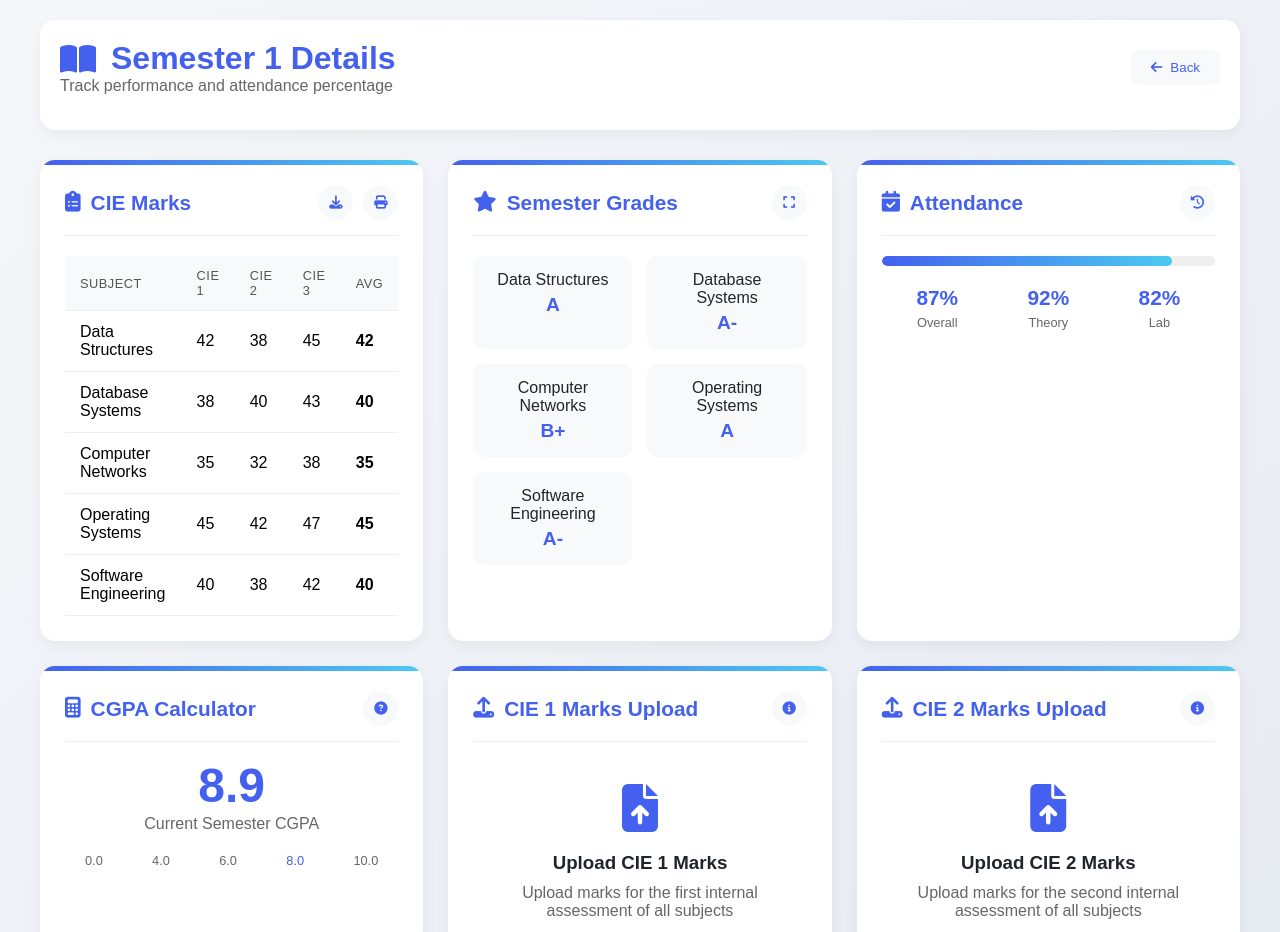
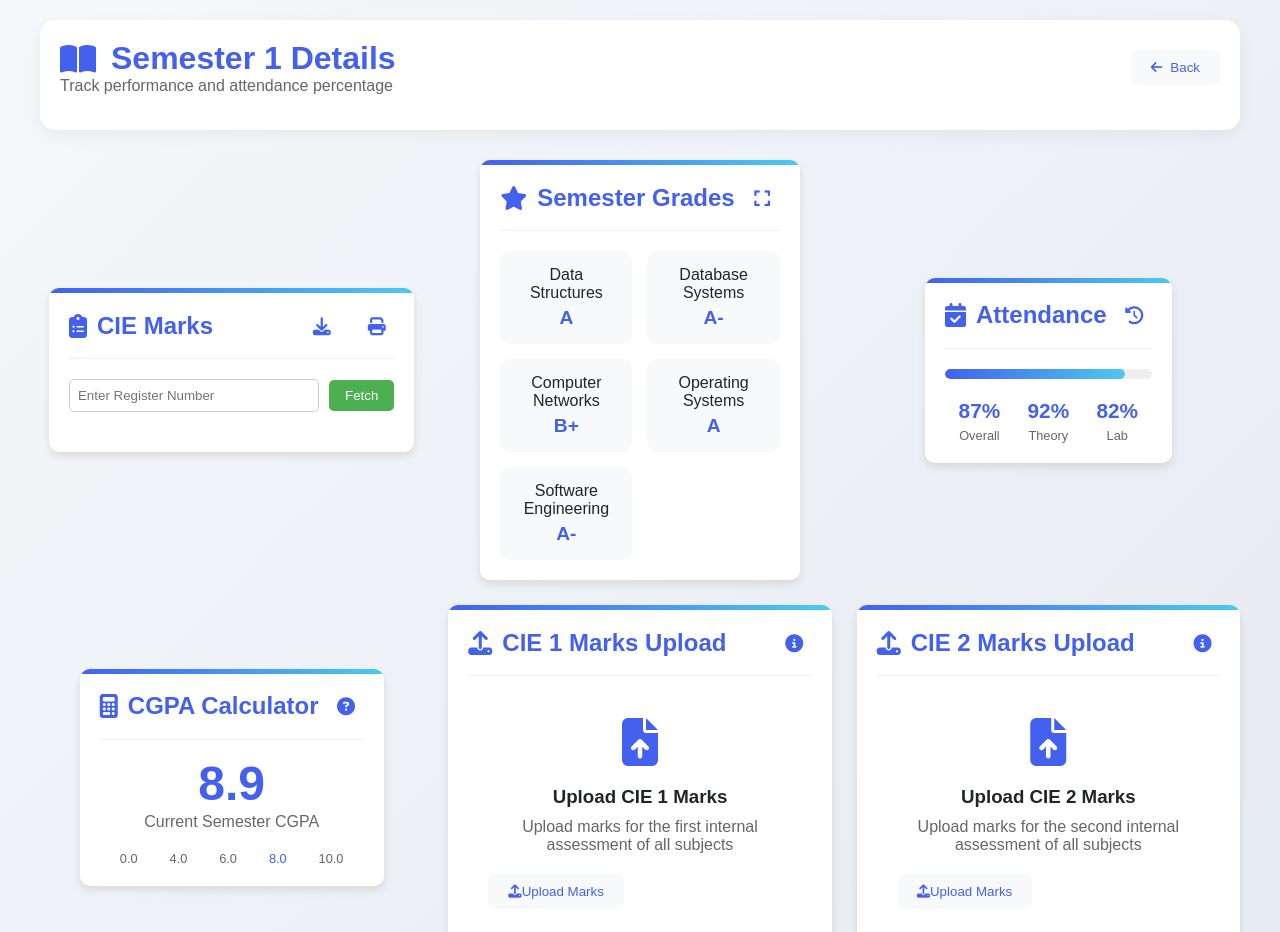
Before and after one commit to Lokesh-1910/student-management, a website: page public/semester1.html in a window 1280 px wide. Shown: the top 932 px of the page. Drawn offline with Linux system fonts and the light colour scheme.

Commit message:
next commit

```diff
--- a/public/semester1.html
+++ b/public/semester1.html
@@ -1,5 +1,6 @@
 <!DOCTYPE html>
 <html lang="en">
+
 <head>
   <meta charset="UTF-8">
   <meta name="viewport" content="width=device-width, initial-scale=1.0">
@@ -159,7 +160,8 @@
       margin-top: 15px;
     }
 
-    .marks-table th, .marks-table td {
+    .marks-table th,
+    .marks-table td {
       padding: 12px 15px;
       text-align: left;
       border-bottom: 1px solid #eee;
@@ -299,7 +301,8 @@
         gap: 15px;
       }
 
-      .marks-table th, .marks-table td {
+      .marks-table th,
+      .marks-table td {
         padding: 10px;
       }
     }
@@ -314,13 +317,102 @@
         opacity: 0;
         transform: translateY(20px);
       }
+
       to {
         opacity: 1;
         transform: translateY(0);
       }
     }
+
+    body {
+      font-family: Arial, sans-serif;
+      padding: 20px;
+      background-color: #f9f9f9;
+    }
+
+    .card {
+      background: white;
+      padding: 20px;
+      border-radius: 10px;
+      box-shadow: 0 4px 8px rgba(0, 0, 0, 0.1);
+      max-width: 900px;
+      margin: auto;
+    }
+
+    .card-header {
+      display: flex;
+      justify-content: space-between;
+      align-items: center;
+      margin-bottom: 20px;
+    }
+
+    .card-title {
+      font-size: 24px;
+    }
+
+    .card-actions button {
+      background: none;
+      border: none;
+      cursor: pointer;
+      font-size: 18px;
+      margin-left: 10px;
+    }
+
+    .search-box {
+      margin-bottom: 20px;
+      display: flex;
+      gap: 10px;
+      align-items: center;
+    }
+
+    .search-box input[type="text"] {
+      padding: 8px;
+      width: 250px;
+      border: 1px solid #ccc;
+      border-radius: 5px;
+    }
+
+    .search-box button {
+      padding: 8px 16px;
+      background-color: #4CAF50;
+      color: white;
+      border: none;
+      border-radius: 5px;
+      cursor: pointer;
+    }
+
+    .marks-table {
+      width: 100%;
+      border-collapse: collapse;
+    }
+
+    .marks-table th,
+    .marks-table td {
+      padding: 10px;
+      border: 1px solid #ccc;
+      text-align: center;
+    }
+
+    .marks-table th {
+      background-color: #f2f2f2;
+    }
+
+    .fade-in {
+      animation: fadeIn 0.8s ease-in-out;
+    }
+
+    @keyframes fadeIn {
+      from {
+        opacity: 0;
+      }
+
+      to {
+        opacity: 1;
+      }
+    }
   </style>
 </head>
+
 <body>
   <div class="header fade-in">
     <div class="header-content">
@@ -335,6 +427,7 @@
   </div>
 
   <div class="dashboard-container">
+
     <!-- CIE Marks Card -->
     <div class="card fade-in">
       <div class="card-header">
@@ -348,7 +441,15 @@
           </button>
         </div>
       </div>
-      <table class="marks-table">
+
+      <!-- Search Box -->
+      <div class="search-box">
+        <input type="text" id="reg_no" placeholder="Enter Register Number">
+        <button onclick="fetchMarks()">Fetch</button>
+      </div>
+
+      <!-- Marks Table -->
+      <table class="marks-table" id="marks-table" style="display: none;">
         <thead>
           <tr>
             <th>Subject</th>
@@ -358,46 +459,11 @@
             <th>Avg</th>
           </tr>
         </thead>
-        <tbody>
-          <tr>
-            <td>Data Structures</td>
-            <td>42</td>
-            <td>38</td>
-            <td>45</td>
-            <td><strong>42</strong></td>
-          </tr>
-          <tr>
-            <td>Database Systems</td>
-            <td>38</td>
-            <td>40</td>
-            <td>43</td>
-            <td><strong>40</strong></td>
-          </tr>
-          <tr>
-            <td>Computer Networks</td>
-            <td>35</td>
-            <td>32</td>
-            <td>38</td>
-            <td><strong>35</strong></td>
-          </tr>
-          <tr>
-            <td>Operating Systems</td>
-            <td>45</td>
-            <td>42</td>
-            <td>47</td>
-            <td><strong>45</strong></td>
-          </tr>
-          <tr>
-            <td>Software Engineering</td>
-            <td>40</td>
-            <td>38</td>
-            <td>42</td>
-            <td><strong>40</strong></td>
-          </tr>
+        <tbody id="marks-body">
+          <!-- Dynamic rows will be inserted here -->
         </tbody>
       </table>
     </div>
-
     <!-- Grades Card -->
     <div class="card fade-in">
       <div class="card-header">
@@ -498,11 +564,8 @@
         </div>
         <h3 style="margin-bottom: 10px; color: var(--dark);">Upload CIE 1 Marks</h3>
         <p style="color: #666; margin-bottom: 20px;">Upload marks for the first internal assessment of all subjects</p>
-        <button
-          class="btn-icon"
-          style="width: auto; padding: 10px 20px; border-radius: 8px; font-weight: 500;"
-          onclick="window.location.href='Sem1_cie1.html'"
-        >
+        <button class="btn-icon" style="width: auto; padding: 10px 20px; border-radius: 8px; font-weight: 500;"
+          onclick="window.location.href='Sem1_cie1.html'">
           <i class="fas fa-upload"></i> Upload Marks
         </button>
       </div>
@@ -522,11 +585,8 @@
         </div>
         <h3 style="margin-bottom: 10px; color: var(--dark);">Upload CIE 2 Marks</h3>
         <p style="color: #666; margin-bottom: 20px;">Upload marks for the second internal assessment of all subjects</p>
-        <button
-          class="btn-icon"
-          style="width: auto; padding: 10px 20px; border-radius: 8px; font-weight: 500;"
-          onclick="window.location.href='Sem1_cie2.html'"
-        >
+        <button class="btn-icon" style="width: auto; padding: 10px 20px; border-radius: 8px; font-weight: 500;"
+          onclick="window.location.href='Sem1_cie2.html'">
           <i class="fas fa-upload"></i> Upload Marks
         </button>
       </div>
@@ -546,11 +606,8 @@
         </div>
         <h3 style="margin-bottom: 10px; color: var(--dark);">Upload CIE 3 Marks</h3>
         <p style="color: #666; margin-bottom: 20px;">Upload marks for the third internal assessment of all subjects</p>
-        <button
-          class="btn-icon"
-          style="width: auto; padding: 10px 20px; border-radius: 8px; font-weight: 500;"
-          onclick="window.location.href='Sem1_cie3.html'"
-        >
+        <button class="btn-icon" style="width: auto; padding: 10px 20px; border-radius: 8px; font-weight: 500;"
+          onclick="window.location.href='Sem1_cie3.html'">
           <i class="fas fa-upload"></i> Upload Marks
         </button>
       </div>
@@ -570,11 +627,8 @@
         </div>
         <h3 style="margin-bottom: 10px; color: var(--dark);">Upload Semester Grades</h3>
         <p style="color: #666; margin-bottom: 20px;">Upload grades for the semester of all subjects</p>
-        <button
-          class="btn-icon"
-          style="width: auto; padding: 10px 20px; border-radius: 8px; font-weight: 500;"
-          onclick="window.location.href='upload-cie1.html'"
-        >
+        <button class="btn-icon" style="width: auto; padding: 10px 20px; border-radius: 8px; font-weight: 500;"
+          onclick="window.location.href='upload-cie1.html'">
           <i class="fas fa-upload"></i> Upload Marks
         </button>
       </div>
@@ -596,31 +650,20 @@
           <div style="flex: 1;">
             <h3 style="margin-bottom: 5px; color: var(--dark);">Current Attendance</h3>
             <div style="display: flex; gap: 10px; align-items: center;">
-              <input
-                type="number"
-                id="attendance-percentage"
-                min="0"
-                max="100"
-                placeholder="Enter percentage"
-                style="flex: 1; padding: 10px; border: 1px solid #ddd; border-radius: 5px;"
-              >
+              <input type="number" id="attendance-percentage" min="0" max="100" placeholder="Enter percentage"
+                style="flex: 1; padding: 10px; border: 1px solid #ddd; border-radius: 5px;">
               <span style="font-weight: bold; color: var(--primary);">%</span>
             </div>
           </div>
         </div>
         <div style="display: flex; gap: 10px;">
-          <button
-            class="btn-icon"
+          <button class="btn-icon"
             style="flex: 1; padding: 10px; border-radius: 8px; font-weight: 500; background: var(--primary); color: white;"
-            onclick="updateAttendance()"
-          >
+            onclick="updateAttendance()">
             <i class="fas fa-save"></i> Update
           </button>
-          <button
-            class="btn-icon"
-            style="flex: 1; padding: 10px; border-radius: 8px; font-weight: 500;"
-            onclick="window.location.href='attendance-details.html'"
-          >
+          <button class="btn-icon" style="flex: 1; padding: 10px; border-radius: 8px; font-weight: 500;"
+            onclick="window.location.href='attendance-details.html'">
             <i class="fas fa-chart-line"></i> View Details
           </button>
         </div>
@@ -630,6 +673,56 @@
   </div>
 
   <script>
+
+function fetchMarks() {
+  const regNo = document.getElementById('reg_no').value.trim();
+  const table = document.getElementById('marks-table');
+  const tbody = document.getElementById('marks-body');
+  tbody.innerHTML = ''; // Clear previous data
+
+  if (!regNo) {
+    alert('Please enter a Register Number');
+    return;
+  }
+
+  // Fetch data from the server
+  fetch(`http://localhost:3000/api/fetch-marks/${regNo}`)
+    .then(response => response.json())
+    .then(data => {
+      if (data.success && data.data.length > 0) {
+        table.style.display = 'table'; // Show the table if data is fetched
+
+        // Loop through the subjects and marks
+        data.data.forEach(item => {
+          const cie1 = item.cie1 === "-" ? "-" : parseInt(item.cie1) || 0;
+          const cie2 = item.cie2 === "-" ? "-" : parseInt(item.cie2) || 0;
+          const cie3 = item.cie3 === "-" ? "-" : parseInt(item.cie3) || 0;
+          const avg = cie1 !== "-" && cie2 !== "-" && cie3 !== "-" ? Math.round((cie1 + cie2 + cie3) / 3) : "-";
+
+          const row = `<tr>
+            <td>${item.subject}</td>
+            <td>${cie1}</td>
+            <td>${cie2}</td>
+            <td>${cie3}</td>
+            <td><strong>${avg}</strong></td>
+          </tr>`;
+
+          tbody.innerHTML += row; // Append the row to the table
+        });
+      } else {
+        if (table) {
+          table.style.display = 'none';  // Hide table if no data is found
+        }
+        alert('No marks found for the given register number.');
+      }
+    })
+    .catch(error => {
+      console.error('Error:', error);
+      alert('Error fetching data.');
+    });
+}
+
+
     function updateAttendance() {
       const percentage = document.getElementById('attendance-percentage').value;
       if (percentage && percentage >= 0 && percentage <= 100) {
@@ -643,10 +736,11 @@
   </script>
 
   <script>
-    document.addEventListener('DOMContentLoaded', function() {
+    document.addEventListener('DOMContentLoaded', function () {
+
       // Add interactivity to buttons
       document.querySelectorAll('.btn-icon').forEach(btn => {
-        btn.addEventListener('click', function() {
+        btn.addEventListener('click', function () {
           const title = this.getAttribute('title');
           if (title) {
             alert(`${title} functionality would be implemented here`);
@@ -691,4 +785,5 @@
     }
   </script>
 </body>
+
 </html>
```
Also changed, not shown: server.js (+64 -0 lines).
